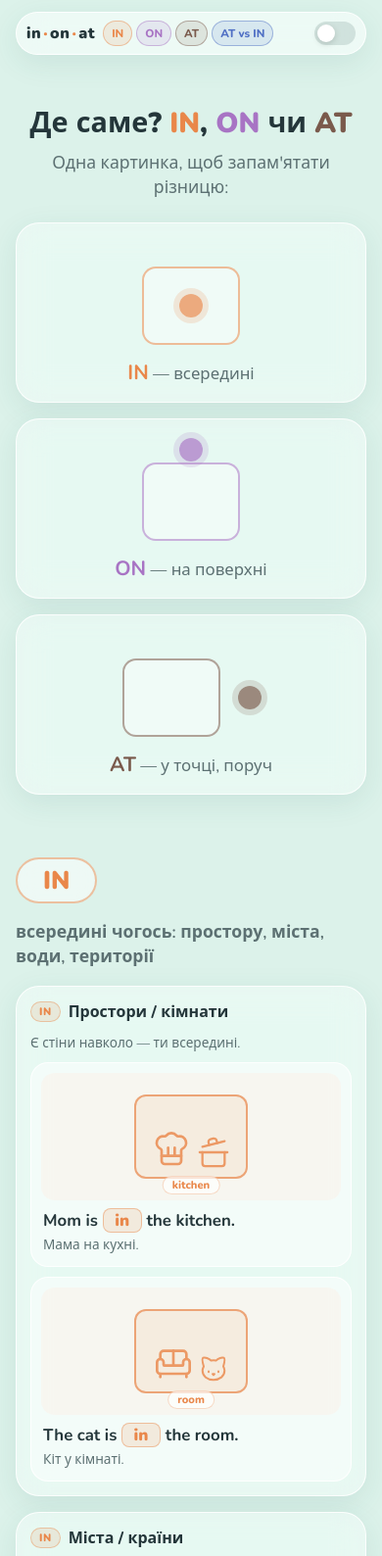
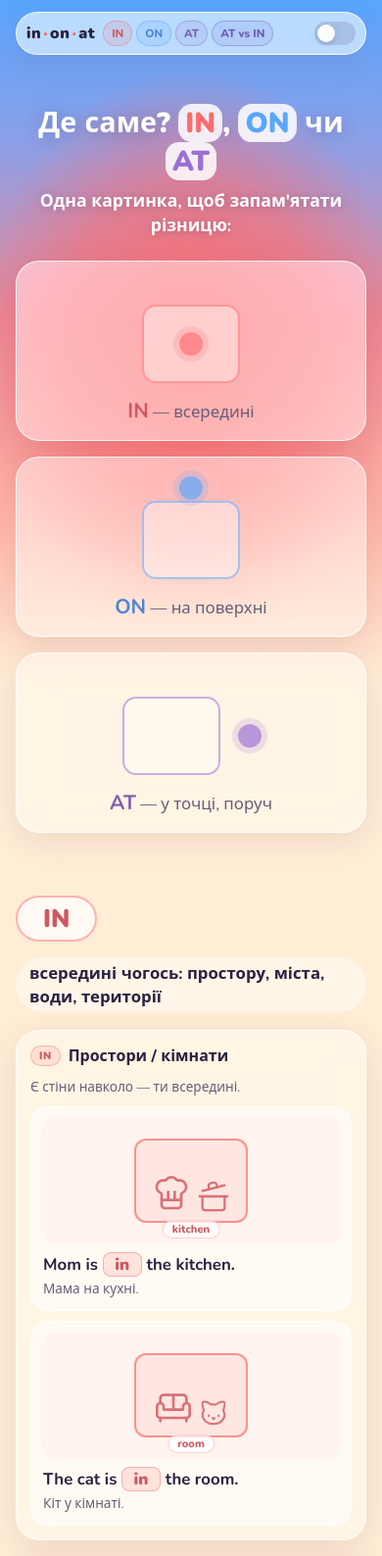
Before and after one commit to Evgeniia-Dubova/Articles_trainer, a plain HTML site: page index.html in a window 390 px wide. Shown: the top 1588 px of the page at 98% size. Drawn offline with nearby package versions, Linux system fonts and the light colour scheme.

Commit message:
Gradient background and IN/ON/AT colors from reference palette
Co-Authored-By: Claude Opus 5.5 <noreply@anthropic.com>
Claude-Session: https://claude.ai/code/session_012mxhJrzy4aHNezZP7keooA

```diff
--- a/index.html
+++ b/index.html
@@ -11,6 +11,7 @@
   <link rel="stylesheet" href="style.css">
 </head>
 <body>
+  <div class="bg" aria-hidden="true"></div>
   <header class="top glass">
     <a class="brand" href="#hero">in<span>·</span>on<span>·</span>at</a>
     <nav>
--- a/style.css
+++ b/style.css
@@ -1,16 +1,22 @@
 :root{
-  --in:#e9874a;  --on:#a874c4;  --at:#7a5a4c;  --vs:#4f6fc4;
-  --ink:#24363a; --muted:#5c7072;
-  --bg:#dcf2ea;                       /* світлий м'ятний */
-  --glass:rgba(255,255,255,.42);
-  --glass-strong:rgba(255,255,255,.5);
+  /* палітра: Cool Horizon / Grapefruit Pink / Papaya Whip */
+  --in:#FF6B6B;  --on:#58A6FF;  --at:#9B6FD6;  --vs:#7a6fd0;
+  --blue:#58A6FF; --pink:#FF6B6B; --papaya:#FFEDD5;
+  --ink:#2b2140; --muted:#6a5c78;
+  --glass:rgba(255,255,255,.48);
+  --glass-strong:rgba(255,255,255,.55);
   --stroke:rgba(255,255,255,.85);
-  --shadow:0 8px 30px rgba(40,110,95,.10);
+  --shadow:0 8px 32px rgba(120,60,90,.12);
   --r:24px;
 }
 *{box-sizing:border-box}
 html{scroll-behavior:smooth;scroll-padding-top:90px}
-body{margin:0;font-family:"Nunito",system-ui,sans-serif;color:var(--ink);background:var(--bg);min-height:100vh}
+body{margin:0;font-family:"Nunito",system-ui,sans-serif;color:var(--ink);background:var(--papaya);min-height:100vh}
+/* фон як на референсі: блакитний зверху → рожева пляма → кремовий низ */
+.bg{position:fixed;inset:0;z-index:-1;pointer-events:none;
+  background:
+    radial-gradient(ellipse 75% 45% at 50% 42%,rgba(255,107,107,.95) 0%,rgba(255,107,107,.55) 45%,rgba(255,107,107,0) 75%),
+    linear-gradient(180deg,#58A6FF 0%,#8f9fe6 18%,#e98a9a 38%,#ffb3a6 62%,#FFEDD5 82%,#FFEDD5 100%)}
 
 .glass{
   background:var(--glass);
@@ -23,34 +29,35 @@ body{margin:0;font-family:"Nunito",system-ui,sans-serif;color:var(--ink);backgro
 
 /* header */
 .top{position:sticky;top:12px;z-index:10;margin:12px auto 0;max-width:1100px;width:calc(100% - 32px);
-  display:flex;align-items:center;gap:12px;padding:10px 14px;flex-wrap:wrap;background:rgba(255,255,255,.55)}
+  display:flex;align-items:center;gap:12px;padding:10px 14px;flex-wrap:wrap;background:rgba(255,255,255,.6)}
 .brand{font-weight:900;font-size:1.25rem;text-decoration:none;color:var(--ink);letter-spacing:.5px}
-.brand span{color:var(--in);margin:0 2px}
+.brand span{color:var(--pink);margin:0 2px}
 nav{display:flex;gap:6px;flex-wrap:wrap;flex:1}
 .pill{text-decoration:none;font-weight:800;font-size:.85rem;padding:5px 12px;border-radius:999px;transition:transform .15s;
-  color:var(--c);background:color-mix(in srgb,var(--c) 14%,transparent);border:1.5px solid color-mix(in srgb,var(--c) 45%,transparent)}
+  color:color-mix(in srgb,var(--c) 78%,#2b1638);background:color-mix(in srgb,var(--c) 14%,transparent);border:1.5px solid color-mix(in srgb,var(--c) 45%,transparent)}
 .pill:hover{transform:translateY(-2px)}
 .pill-in{--c:var(--in)}.pill-on{--c:var(--on)}.pill-at{--c:var(--at)}.pill-vs{--c:var(--vs)}
 .toggle{display:flex;align-items:center;gap:8px;cursor:pointer;font-weight:700;font-size:.9rem;user-select:none}
 .toggle input{display:none}
-.track{width:42px;height:24px;border-radius:999px;background:rgba(40,90,80,.15);position:relative;transition:background .2s}
+.track{width:42px;height:24px;border-radius:999px;background:rgba(60,40,80,.15);position:relative;transition:background .2s}
 .thumb{position:absolute;top:3px;left:3px;width:18px;height:18px;border-radius:50%;background:#fff;box-shadow:0 2px 6px rgba(0,0,0,.15);transition:left .2s}
-.toggle input:checked + .track{background:#4fb39a}
+.toggle input:checked + .track{background:var(--pink)}
 .toggle input:checked + .track .thumb{left:21px}
 
 main{max-width:1100px;margin:0 auto;padding:0 16px}
 
 /* hero */
 .hero{text-align:center;padding:48px 0 16px}
-.hero h1{font-size:clamp(1.8rem,5vw,3rem);margin:0 0 8px;font-weight:900}
+.hero h1{font-size:clamp(1.8rem,5vw,3rem);margin:0 0 8px;font-weight:900;color:#fff;text-shadow:0 2px 18px rgba(60,30,90,.25)}
+.hero h1 em{background:rgba(255,255,255,.85);padding:0 .25em;border-radius:14px;text-shadow:none}
 .hero h1 em{font-style:normal}
 .hero h1 em:nth-of-type(1){color:var(--in)}.hero h1 em:nth-of-type(2){color:var(--on)}.hero h1 em:nth-of-type(3){color:var(--at)}
-.lead{color:var(--muted);font-size:1.1rem;margin:0 0 24px}
+.lead{color:#fff;font-size:1.1rem;margin:0 0 24px;font-weight:700;text-shadow:0 1px 10px rgba(60,30,90,.25)}
 .big3{display:grid;grid-template-columns:repeat(3,1fr);gap:16px}
 .big{margin:0;padding:24px 12px 16px}
 .big.in{--c:var(--in)}.big.on{--c:var(--on)}.big.at{--c:var(--at)}
 .big figcaption{margin-top:14px;font-size:1.05rem;color:var(--muted)}
-.big figcaption b{font-size:1.3rem;color:var(--c)}
+.big figcaption b{font-size:1.3rem;color:color-mix(in srgb,var(--c) 78%,#2b1638)}
 .cube{position:relative;width:100px;height:80px;margin:20px auto 0;border-radius:14px;
   background:rgba(255,255,255,.4);border:2px solid color-mix(in srgb,var(--c) 55%,transparent)}
 .dot{position:absolute;width:24px;height:24px;border-radius:50%;
@@ -63,9 +70,9 @@ main{max-width:1100px;margin:0 auto;padding:0 16px}
 /* rule blocks */
 .block{margin:48px 0}
 .block-head{display:flex;align-items:center;gap:16px;margin-bottom:18px;flex-wrap:wrap}
-.block-head p{margin:0;font-size:1.1rem;color:var(--muted);font-weight:600}
+.block-head p{margin:0;font-size:1.05rem;color:var(--ink);font-weight:700;background:rgba(255,255,255,.45);padding:4px 14px;border-radius:999px;backdrop-filter:blur(8px);-webkit-backdrop-filter:blur(8px)}
 .badge{font-weight:900;font-size:2rem;padding:4px 26px;border-radius:999px;
-  color:var(--c);background:rgba(255,255,255,.5);border:2px solid color-mix(in srgb,var(--c) 50%,transparent);
+  color:color-mix(in srgb,var(--c) 78%,#2b1638);background:rgba(255,255,255,.7);border:2px solid color-mix(in srgb,var(--c) 50%,transparent);
   backdrop-filter:blur(10px);-webkit-backdrop-filter:blur(10px)}
 .badge-in{--c:var(--in)}.badge-on{--c:var(--on)}.badge-at{--c:var(--at)}.badge-vs{--c:var(--vs);font-size:1.5rem}
 
@@ -74,16 +81,16 @@ main{max-width:1100px;margin:0 auto;padding:0 16px}
 .card:hover{transform:translateY(-3px)}
 .card h3{margin:0;font-size:1rem;font-weight:800;display:flex;align-items:center;gap:8px}
 .tag{font-size:.68rem;padding:2px 8px;border-radius:999px;text-transform:uppercase;letter-spacing:.5px;font-weight:900;
-  color:var(--c);background:color-mix(in srgb,var(--c) 14%,transparent);border:1px solid color-mix(in srgb,var(--c) 40%,transparent)}
+  color:color-mix(in srgb,var(--c) 78%,#2b1638);background:color-mix(in srgb,var(--c) 14%,transparent);border:1px solid color-mix(in srgb,var(--c) 40%,transparent)}
 .hint{margin:0;font-size:.85rem;color:var(--muted)}
 .examples{display:flex;flex-direction:column;gap:10px}
 .ex{background:var(--glass-strong);border-radius:18px;padding:10px;border:1px solid var(--stroke)}
 .sentence{font-size:1.05rem;font-weight:700;margin:8px 2px 0}
 .ua{font-size:.85rem;color:var(--muted);margin:2px}
 .prep{position:relative;display:inline-block;padding:0 .35em;border-radius:8px;font-weight:900;min-width:2.4em;text-align:center;transition:all .2s;
-  color:var(--c);background:color-mix(in srgb,var(--c) 16%,transparent);border:1.5px solid color-mix(in srgb,var(--c) 45%,transparent)}
-body.quiz .prep:not(.shown){color:transparent;background:rgba(255,255,255,.6);border:1.5px dashed #8fb0a8;cursor:pointer}
-body.quiz .prep:not(.shown)::after{content:"?";color:#8fb0a8;position:absolute;left:0;right:0}
+  color:color-mix(in srgb,var(--c) 78%,#2b1638);background:color-mix(in srgb,var(--c) 16%,transparent);border:1.5px solid color-mix(in srgb,var(--c) 45%,transparent)}
+body.quiz .prep:not(.shown){color:transparent;background:rgba(255,255,255,.6);border:1.5px dashed #b39ab8;cursor:pointer}
+body.quiz .prep:not(.shown)::after{content:"?";color:#b39ab8;position:absolute;left:0;right:0}
 
 .exceptions{border:1.5px dashed color-mix(in srgb,var(--c) 40%,transparent)}
 .ex-row{display:flex;gap:10px;flex-wrap:wrap}
@@ -92,11 +99,11 @@ body.quiz .prep:not(.shown)::after{content:"?";color:#8fb0a8;position:absolute;l
 
 /* ===== scenes: єдиний лінійний стиль ===== */
 .scene{height:130px;border-radius:14px;position:relative;overflow:hidden;display:flex;align-items:center;justify-content:center;gap:12px;
-  color:var(--c);background:color-mix(in srgb,var(--c) 6%,rgba(255,255,255,.35))}
+  color:color-mix(in srgb,var(--c) 78%,#2b1638);background:color-mix(in srgb,var(--c) 6%,rgba(255,255,255,.35))}
 .ic{opacity:.82;flex:none}
 .ic.soft{opacity:.45}
 .lbl,.note{position:absolute;font-size:.7rem;font-weight:800;padding:1px 9px;border-radius:999px;white-space:nowrap;
-  color:var(--c);background:rgba(255,255,255,.7);border:1px solid color-mix(in srgb,var(--c) 30%,transparent)}
+  color:color-mix(in srgb,var(--c) 78%,#2b1638);background:rgba(255,255,255,.7);border:1px solid color-mix(in srgb,var(--c) 30%,transparent)}
 .lbl{bottom:6px;left:50%;transform:translateX(-50%)}
 .note{top:8px;right:8px}
 .room{width:116px;height:86px;border:2px solid color-mix(in srgb,var(--c) 70%,transparent);border-radius:12px;
@@ -127,9 +134,9 @@ body.quiz .prep:not(.shown)::after{content:"?";color:#8fb0a8;position:absolute;l
 .building .hl{background:color-mix(in srgb,var(--c) 22%,transparent)}
 .street{position:absolute;bottom:26px;left:0;right:0;height:20px;border-top:2px solid color-mix(in srgb,var(--c) 55%,transparent);border-bottom:2px solid color-mix(in srgb,var(--c) 55%,transparent);background:color-mix(in srgb,var(--c) 8%,transparent)}
 .street::after{content:"";position:absolute;top:8px;left:0;right:0;height:2px;background:repeating-linear-gradient(90deg,color-mix(in srgb,var(--c) 45%,transparent) 0 12px,transparent 12px 22px)}
-.sign{position:absolute;top:10px;left:10px;font-size:.7rem;font-weight:800;padding:2px 8px;border-radius:6px;color:var(--c);background:rgba(255,255,255,.7);border:1.5px solid color-mix(in srgb,var(--c) 50%,transparent)}
+.sign{position:absolute;top:10px;left:10px;font-size:.7rem;font-weight:800;padding:2px 8px;border-radius:6px;color:color-mix(in srgb,var(--c) 78%,#2b1638);background:rgba(255,255,255,.7);border:1.5px solid color-mix(in srgb,var(--c) 50%,transparent)}
 .on-street{position:relative;margin-top:-26px;display:inline-flex}
-.plate{position:absolute;right:-24px;top:4px;font-size:.68rem;font-weight:900;padding:1px 6px;border-radius:6px;color:var(--c);background:rgba(255,255,255,.85);border:1.5px solid color-mix(in srgb,var(--c) 60%,transparent)}
+.plate{position:absolute;right:-24px;top:4px;font-size:.68rem;font-weight:900;padding:1px 6px;border-radius:6px;color:color-mix(in srgb,var(--c) 78%,#2b1638);background:rgba(255,255,255,.85);border:1.5px solid color-mix(in srgb,var(--c) 60%,transparent)}
 .pin{position:absolute;bottom:22px;left:50%;width:46px;height:6px;margin-left:-38px;border-radius:50%;background:color-mix(in srgb,var(--c) 25%,transparent)}
 .paper{width:96px;height:108px;background:rgba(255,255,255,.65);border-radius:8px;border:1.5px solid color-mix(in srgb,var(--c) 40%,transparent);padding:10px;display:flex;flex-direction:column;gap:8px;position:relative}
 .paper i{height:5px;border-radius:3px;background:color-mix(in srgb,var(--c) 18%,transparent)}
@@ -144,9 +151,10 @@ body.quiz .prep:not(.shown)::after{content:"?";color:#8fb0a8;position:absolute;l
 .vs-pair .scene{height:100px}
 .vs-pair .sentence{font-size:.95rem}
 .side-tag{display:inline-block;font-size:.68rem;font-weight:900;padding:1px 8px;border-radius:999px;margin-bottom:6px;
-  color:var(--c);background:color-mix(in srgb,var(--c) 14%,transparent);border:1px solid color-mix(in srgb,var(--c) 40%,transparent)}
+  color:color-mix(in srgb,var(--c) 78%,#2b1638);background:color-mix(in srgb,var(--c) 14%,transparent);border:1px solid color-mix(in srgb,var(--c) 40%,transparent)}
 
 footer{max-width:1100px;margin:40px auto 30px;padding:0 16px;text-align:center;color:var(--muted)}
+footer b{color:var(--pink)}
 
 @media (max-width:640px){
   .big3{grid-template-columns:1fr}
```
